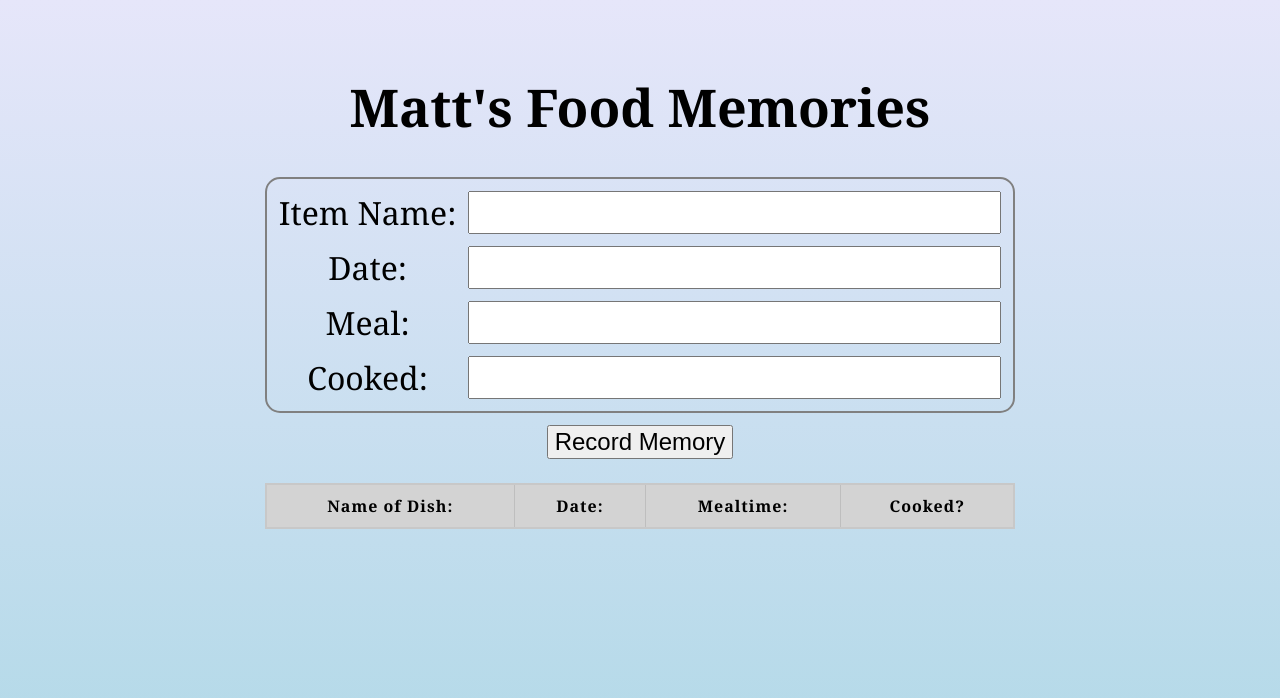
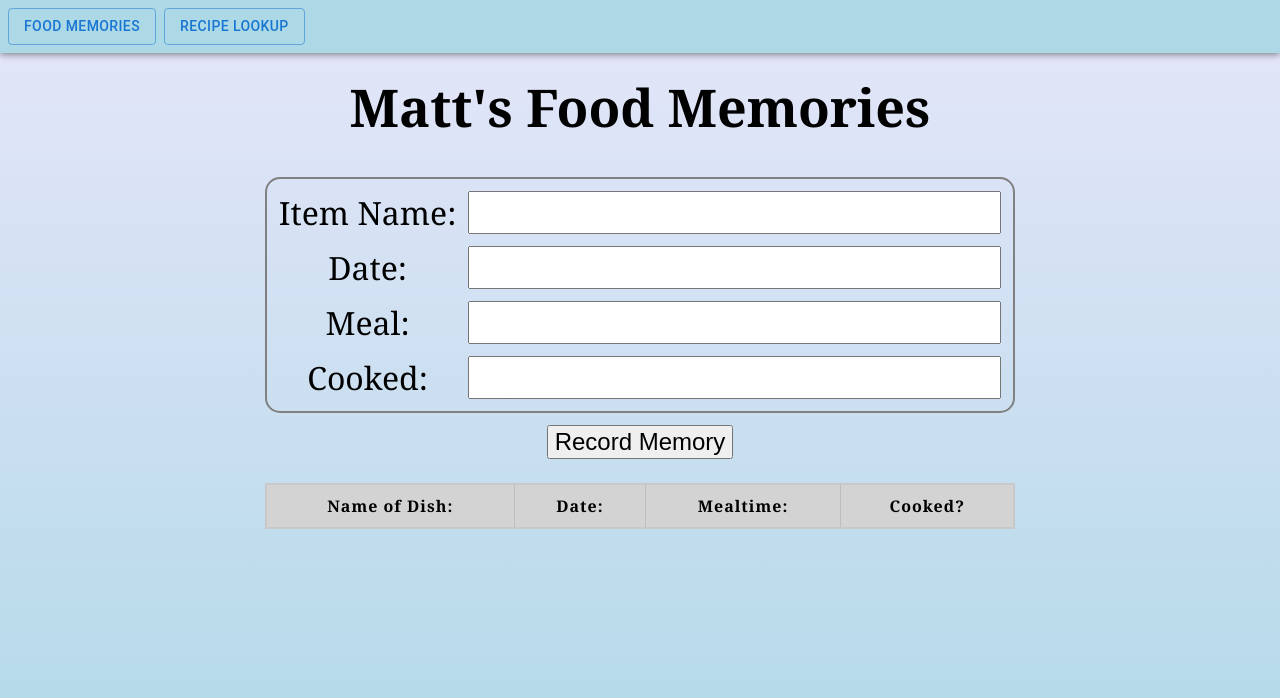
Before and after one commit to matthewaching/recipe-generator, a React (Create React App) app: page / in a window 1280 px wide. Shown: the top 698 px of the page. Built offline with nearby package versions, Linux system fonts and the light colour scheme.

Commit message:
Implement navbar using MUI

```diff
--- a/package.json
+++ b/package.json
@@ -3,6 +3,9 @@
   "version": "0.1.0",
   "private": true,
   "dependencies": {
+    "@emotion/react": "^11.10.0",
+    "@emotion/styled": "^11.10.0",
+    "@mui/material": "^5.9.3",
     "@testing-library/jest-dom": "^5.16.4",
     "@testing-library/react": "^13.3.0",
     "@testing-library/user-event": "^13.5.0",
--- a/src/App.js
+++ b/src/App.js
@@ -1,10 +1,24 @@
 import "./App.css";
 import InputList from "./components/InputList/InputList";
 import Title from "./components/Title/Title";
+import { AppBar } from "@mui/material";
+import { Button } from "@mui/material";
 
 function App() {
   return (
     <div className="App">
+      <AppBar
+        sx={{
+          backgroundColor: "#add8e6",
+          display: "flex",
+          flexDirection: "row",
+          padding: "8px",
+          gap: "8px",
+        }}
+      >
+        <Button variant="outlined">Food Memories</Button>
+        <Button variant="outlined">Recipe Lookup</Button>
+      </AppBar>
       <Title />
       <InputList />
     </div>
```
Also changed, not shown: 1 other file (tests, documents, lock files or other folders).
